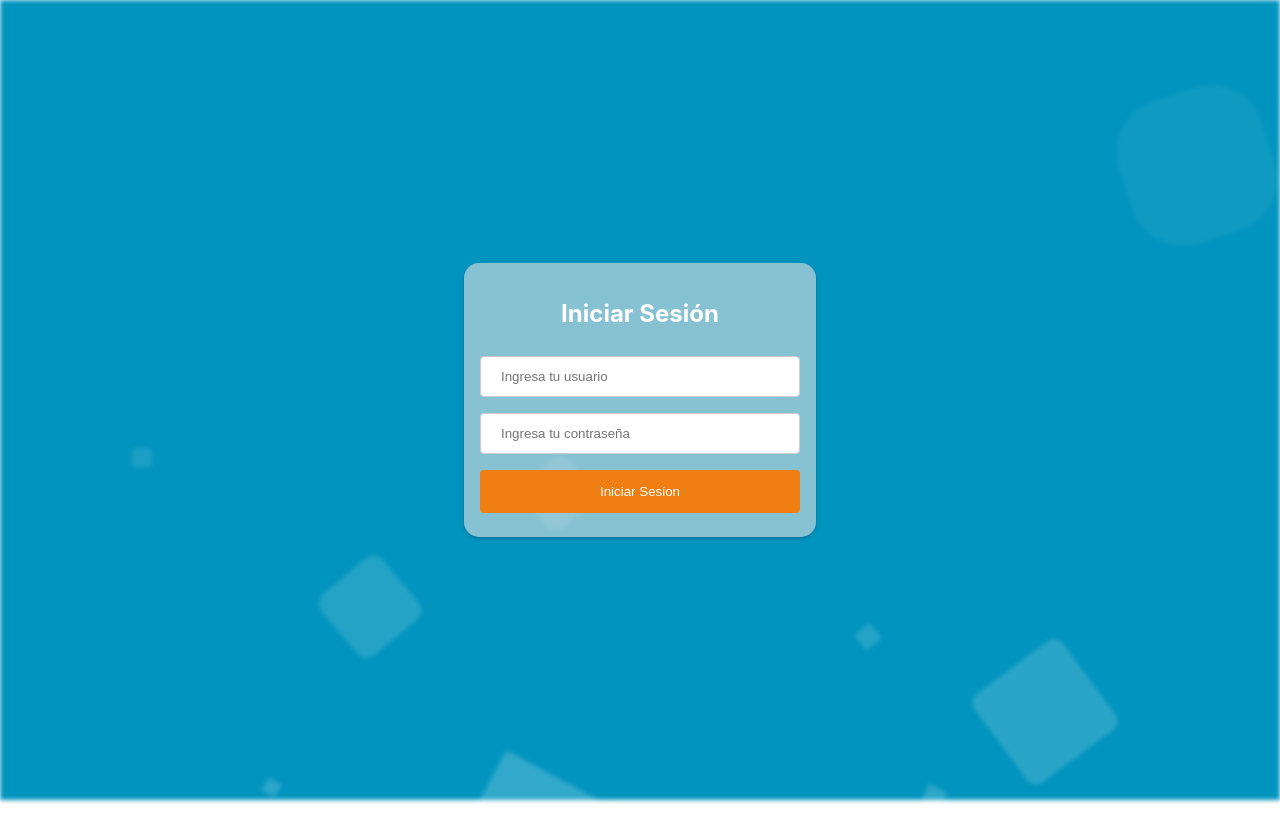
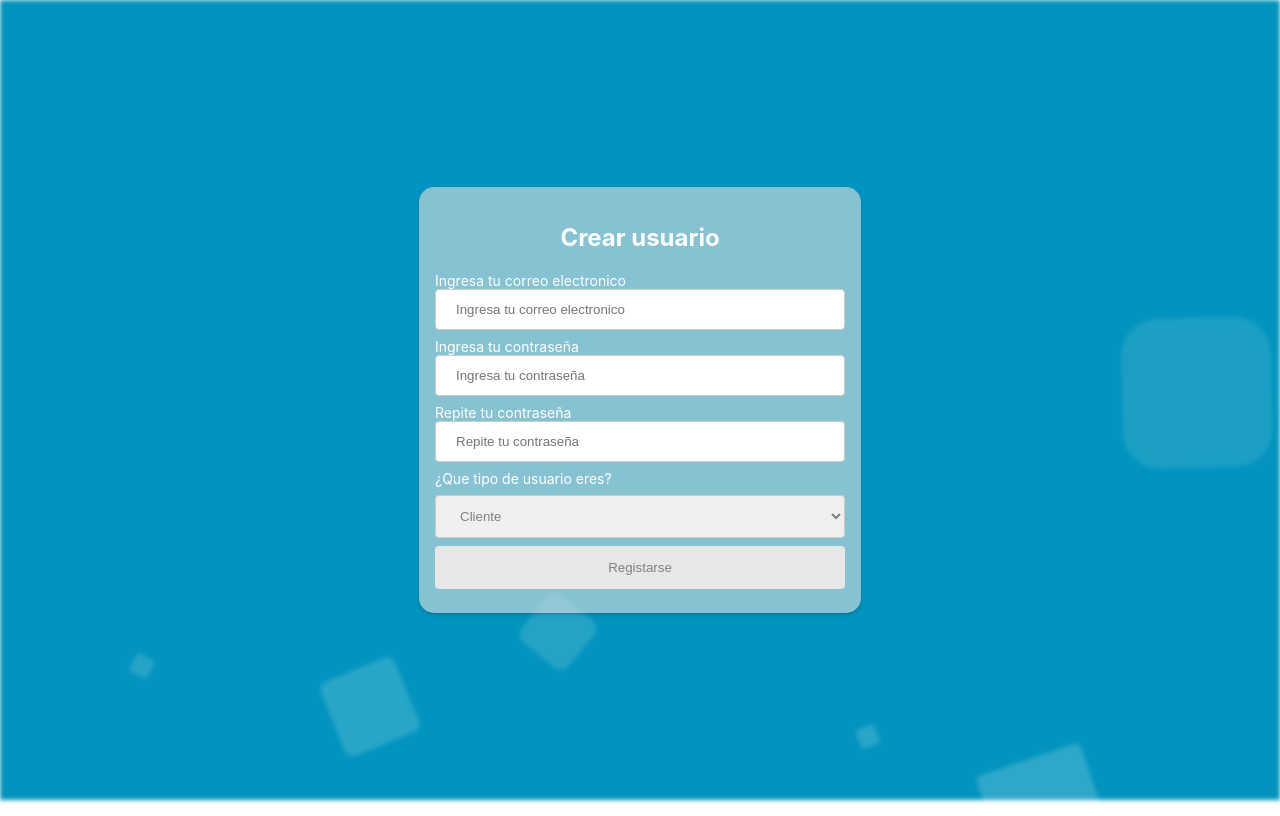
Before and after one commit to sgonzaec/cita-express-frontend-react, a React (Create React App) app: page /login in a window 1280 px wide. Shown: the top 816 px of the page. Built offline with nearby package versions, Linux system fonts and the light colour scheme.

Commit message:
feat: add register module

```diff
--- a/src/App.scss
+++ b/src/App.scss
@@ -13,36 +13,3 @@ body {
   -moz-osx-font-smoothing: grayscale;
   position: relative;
 }
-
-input, select {
-  width: 100%;
-  padding: 12px 20px;
-  margin: 8px 0;
-  display: inline-block;
-  border: 1px solid #ccc;
-  border-radius: 4px;
-  box-sizing: border-box;
-}
-
-input[type=submit] {
-  background-color: var(--orange);
-  color: white;
-  padding: 14px 20px;
-  margin: 8px 0;
-  border: none;
-  border-radius: 4px;
-  cursor: pointer;
-  &:hover {
-    opacity: 0.8;
-  }
-}
-
-.input-error {
-  border: 1px solid red;
-}
-
-.input-error-text {
-  float: left;
-  color: red;
-  font-size: 14px;
-}
--- a/src/App.tsx
+++ b/src/App.tsx
@@ -1,12 +1,14 @@
 import './App.scss';
 
 //Pages
-import Login from './Pages/Login/Login';
+// import Login from './Pages/Login/Login';
+import Register from './Pages/Register/Register';
 
 function App() {
   return (
     <main>
-      <Login/>
+      {/* <Login/> */}
+      <Register />
     </main>
   );
 }
--- a/src/Clients/citaExpressClient.tsx
+++ b/src/Clients/citaExpressClient.tsx
@@ -1,5 +1,6 @@
 import environments from "../Environments/environments";
 import { LoginPayload } from "../Typings/Login";
+import { RegisterPayload } from "../Typings/Register";
 
 const citaExpressClient = {
   login: async (body: LoginPayload) => {
@@ -17,6 +18,22 @@ const citaExpressClient = {
       }
     });
   },
+
+  RegisterUser: async (body: RegisterPayload) => {
+    return await fetch(`${environments.baseURL}/register`, {
+      method: "POST",
+      headers: {
+        'Content-Type': 'application/json',
+      },
+      body: JSON.stringify(body),
+    }).then((res) => {
+      if (res.status >= 200 && res.status < 300) {
+        return res.json();
+      } else {
+        return "Error intentando registrar el usuario.";
+      }
+    });
+  },
 };
 
 export default citaExpressClient;
--- /dev/null
+++ b/src/Helpers/Password.verify.tsx
@@ -0,0 +1,11 @@
+import { RegisterVerify } from "../Typings/Register";
+
+export const PassworVerify = (passwords: RegisterVerify) => {
+  if (passwords.every((password) => password === "")) return false;
+
+  if (passwords[0] === passwords[1]) {
+    return true;
+  } else {
+    return false;
+  }
+};
--- /dev/null
+++ b/src/Pages/Register/Register.scss
@@ -0,0 +1,25 @@
+.register-container {
+  height: 100vh;
+  width: fit-content;
+  display: flex;
+  align-items: center;
+  margin: auto;
+  .card {
+    min-width: 20em;
+    background-color: rgba(225, 225, 225, 0.6);
+    .register_title {
+      color: white;
+    }
+    label {
+      color: white;
+      font-size: 14px;
+      float: left;
+    }
+    input {
+      margin-top: 0;
+    }
+    select {
+        color: gray;
+    }
+  }
+}
--- /dev/null
+++ b/src/Pages/Register/Register.tsx
@@ -0,0 +1,35 @@
+import Background from "../../Components/Background/Background";
+import Loading from "../../Components/Loading/Loading";
+import "./Register.scss";
+import { RegisterService } from "../../Services/Register.service";
+import RegisterForm from "./RegisterForm/RegisterForm";
+
+const Register = () => {
+  const { loading, register, handleSubmit, errors, onSubmit, response } =
+    RegisterService();
+
+  console.log({ response, errors });
+
+  return (
+    <>
+      <Background />
+      {loading ? (
+        <Loading />
+      ) : (
+        <article className="register-container">
+          <div className="card">
+            <h2 className="register_title">Crear usuario</h2>
+            <RegisterForm
+              register={register}
+              handleSubmit={handleSubmit}
+              errors={errors}
+              onSubmit={onSubmit}
+            />
+          </div>
+        </article>
+      )}
+    </>
+  );
+};
+
+export default Register;
--- /dev/null
+++ b/src/Pages/Register/RegisterForm/RegisterForm.tsx
@@ -0,0 +1,81 @@
+import { useEffect, useState } from "react";
+import { PassworVerify } from "../../../Helpers/Password.verify";
+import { RegisterVerify } from "../../../Typings/Register";
+
+const RegisterForm = ({ register, handleSubmit, errors, onSubmit }: any) => {
+  const [originalPassword, setOriginalPassword] = useState('')
+  const [confirmPassword, setConfirmPassword] = useState('')
+  const [validationPassword, setValidationPassword] = useState(true)
+
+  useEffect(() => {
+    const passwords: RegisterVerify = [originalPassword, confirmPassword];
+
+    const responseVerify: boolean | undefined = PassworVerify(passwords)
+    setValidationPassword(responseVerify ? responseVerify : false)
+  }, [originalPassword, confirmPassword])
+
+
+  return (
+    <form onSubmit={handleSubmit(onSubmit)}>
+      <div className="input-container">
+        <label htmlFor="user">Ingresa tu correo electronico</label>
+        <input
+          placeholder="Ingresa tu correo electronico"
+          type="email"
+          className={errors.user && "input-error"}
+          {...register("user", { required: true })}
+        />
+        {errors.user && (
+          <span className="input-error-text">verifica tu usuario</span>
+        )}
+      </div>
+
+      <div className="input-container">
+        <label htmlFor="password">Ingresa tu contraseña</label>
+        <input
+          placeholder="Ingresa tu contraseña"
+          type="password"
+          onBlurCapture={(event) => setOriginalPassword(event.target.value)}
+          className={errors.password && errors.repassword && "input-error"}
+          {...register("password", { required: true })}
+        />
+        {errors.password && errors.repassword && (
+          <span className="input-error-text">verifica tu contraseña</span>
+        )}
+      </div>
+
+      <div className="input-container">
+        <label htmlFor="repassword">Repite tu contraseña</label>
+        <input
+          placeholder="Repite tu contraseña"
+          type="password"
+          onBlurCapture={(event) => setConfirmPassword(event.target.value)}
+          className={errors.repassword && "input-error"}
+          {...register("repassword", { required: true })}
+        />
+      </div>
+
+      <div className="input-container">
+        <label htmlFor="user_type">¿Que tipo de usuario eres?</label>
+        <select
+          className={errors.user_type && "input-error"}
+          defaultValue=""
+          {...register("user_type", { required: true })}
+        >
+          <option disabled>
+            --Selecciona una opción--
+          </option>
+          <option value={2}>Cliente</option>
+          <option value={3}>Proveedor</option>
+        </select>
+        {errors.user_type && (
+          <span className="input-error-text">Debes seleccionar una opcion</span>
+        )}
+      </div>
+
+      <input type="submit" value="Registarse" className={validationPassword ? '' : 'disabled-buttom'} />
+    </form>
+  );
+};
+
+export default RegisterForm;
--- /dev/null
+++ b/src/Services/Register.service.tsx
@@ -0,0 +1,48 @@
+import { useState } from "react";
+import { citaExpressClient } from "../Clients";
+import { SubmitHandler, useForm } from "react-hook-form";
+import { RegisterPayload, RegisterResponse } from "../Typings/Register";
+
+interface RegisterServiceResult {
+  loading: boolean;
+  register: any;
+  handleSubmit: any;
+  errors: any;
+  onSubmit: any;
+  response: any;
+}
+
+export const RegisterService = (): RegisterServiceResult => {
+  const [loading, setLoading] = useState(false);
+  const [response, setResponse] = useState<RegisterResponse | undefined>();
+
+  const {
+    register,
+    handleSubmit,
+    formState: { errors },
+  } = useForm<RegisterPayload>();
+
+  const tryLogin = async (data: RegisterPayload) => {
+    try {
+      setLoading(true);
+      const body: RegisterPayload = {
+        user: data.user,
+        password: data.password,
+        user_type: (data.user_type)
+      }
+
+      const response = await citaExpressClient.RegisterUser(body);
+
+      setResponse(response);
+    } catch (error) {
+      console.error("Error al intentar iniciar sesión:", error);
+    } finally {
+      setLoading(false);
+    }
+  };
+
+  const onSubmit: SubmitHandler<RegisterPayload> = (data: RegisterPayload) =>
+    tryLogin(data);
+
+  return { loading, register, handleSubmit, errors, onSubmit, response };
+};
--- a/src/Styles/_utils.scss
+++ b/src/Styles/_utils.scss
@@ -1,8 +1,55 @@
+input,
+select {
+  width: 100%;
+  padding: 12px 20px;
+  margin: 8px 0;
+  display: inline-block;
+  border: 1px solid #ccc;
+  border-radius: 4px;
+  box-sizing: border-box;
+}
+
+input[type="submit"] {
+  background-color: var(--orange);
+  color: white;
+  padding: 14px 20px;
+  margin: 8px 0;
+  border: none;
+  border-radius: 4px;
+  cursor: pointer;
+  &:hover {
+    opacity: 0.8;
+  }
+}
+
+.input-error {
+  border: 1px solid red;
+}
+
+.input-error-text {
+  float: left;
+  color: red;
+  font-size: 14px;
+}
+
 .card {
-    text-align: center;
-    padding: 1em;
-    margin: 1em;
-    border-radius: 15px;
-    height: fit-content;
-    box-shadow: rgba(50, 50, 93, 0.25) 0px 2px 5px -1px, rgba(0, 0, 0, 0.3) 0px 1px 3px -1px;
+  text-align: center;
+  padding: 1em;
+  margin: 1em;
+  border-radius: 15px;
+  height: fit-content;
+  box-shadow: rgba(50, 50, 93, 0.25) 0px 2px 5px -1px,
+    rgba(0, 0, 0, 0.3) 0px 1px 3px -1px;
+  form {
+    display: flex;
+    flex-direction: column;
+  }
 }
+
+input.disabled-buttom{
+  pointer-events: none;
+  color: gray;
+  background-color: #e7e7e7;
+  border-color: gray;
+  cursor: not-allowed;
+}
--- /dev/null
+++ b/src/Typings/Register.ts
@@ -0,0 +1,12 @@
+export type RegisterPayload = {
+  user: string;
+  password: string;
+  user_type: number;
+};
+
+export type RegisterResponse = {
+  ok: boolean;
+  message: string;
+};
+
+export type RegisterVerify = [string, string];
```
